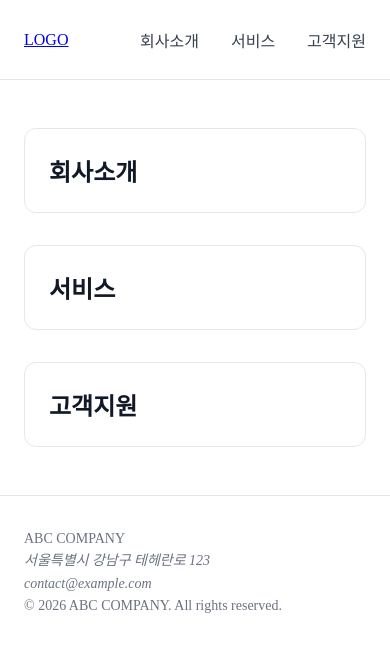
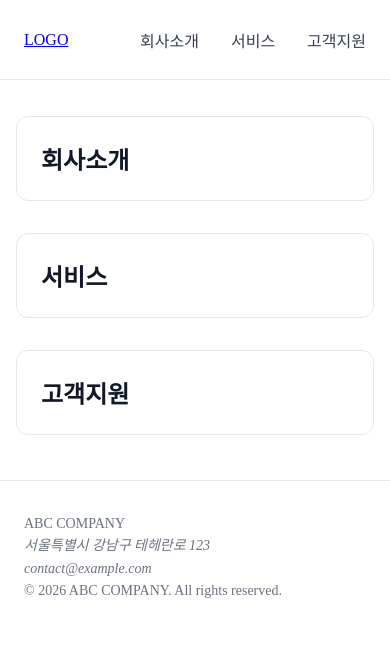
Before and after one commit to mijung-jeon/publishing-80days, a plain HTML site: page day16/index.html in a window 390 px wide. Drawn offline with Linux system fonts and the light colour scheme.

Commit message:
DAY 17 M-2 반응형 Main Padding

```diff
--- a/day16/style.css
+++ b/day16/style.css
@@ -78,4 +78,7 @@ footer {
   body {
     background-color: #ffffff;
   }
+  main {
+    padding: 36px 16px;
+  }
 }
```
